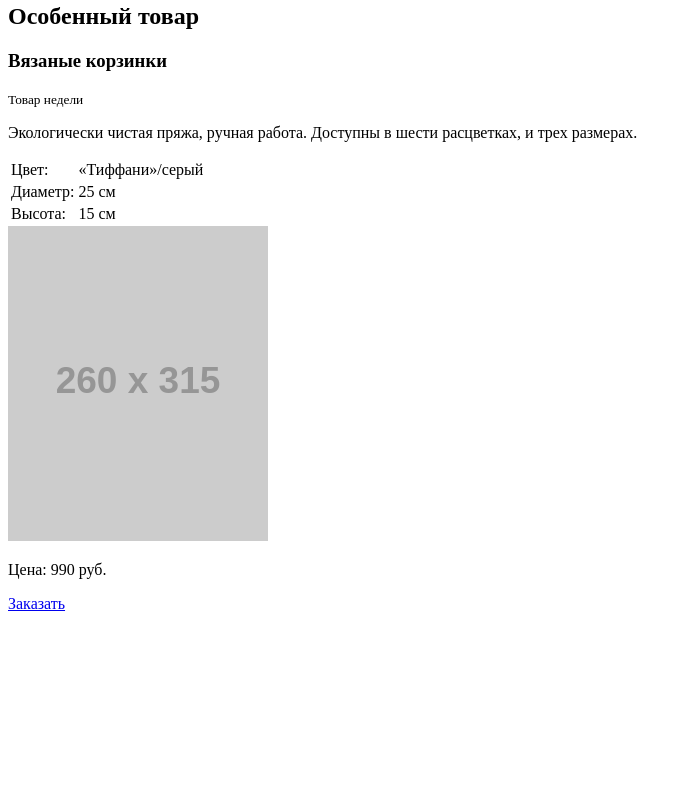
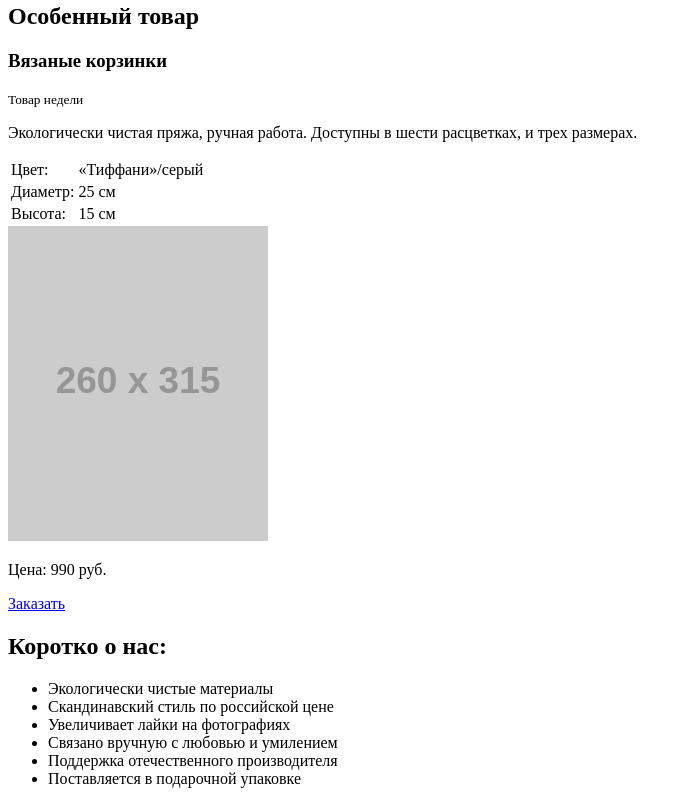
Before and after one commit to novidee/132535-mishka, a website: page source/index.html in a window 1280 px wide. Shown: the part 336-1140 px from the top of the page, without its empty margins (0-692 px from the left). Before the commit the page ends 957 px from the top, so only its background shows below. Drawn offline with Linux system fonts and the light colour scheme; placeholder pictures from the web are drawn by us.

Commit message:
Размечает преимущества магазина

```diff
--- a/source/index.html
+++ b/source/index.html
@@ -49,7 +49,7 @@
           <h3 class="featured-product__name">Вязаные корзинки</h3>
           <small class="featured-product__tag">Товар недели</small>
         </header>
-        <p class="featured-product__desc">Экологически чистая пряжа,
+        <p class="featured-product__description">Экологически чистая пряжа,
           ручная работа. Доступны в шести расцветках, и трех размерах.</p>
         <table class="featured-product__params params-product">
           <tr>
@@ -70,6 +70,23 @@
         <p class="featured-product__price">Цена: 990 руб.</p>
         <a class="order-button button" href="#">Заказать</a>
       </section>
+      <section class="advantages">
+        <h2 class="advantages__title">Коротко о нас:</h2>
+        <ul class="advantages__list">
+          <li class="advantages__item advantages__item--purity">Экологически
+            чистые материалы</li>
+          <li class="advantages__item advantages__item--style">Скандинавский
+            стиль по российской цене</li>
+          <li class="advantages__item advantages__item--likes">Увеличивает лайки
+            на фотографиях</li>
+          <li class="advantages__item advantages__item--love">Связано
+            вручную с любовью и умилением</li>
+          <li class="advantages__item advantages__item--support">Поддержка
+            отечественного производителя</li>
+          <li class="advantages__item advantages__item--gift">Поставляется в
+            подарочной упаковке</li>
+        </ul>
+      </section>
     </main>
   </body>
 </html>
```
